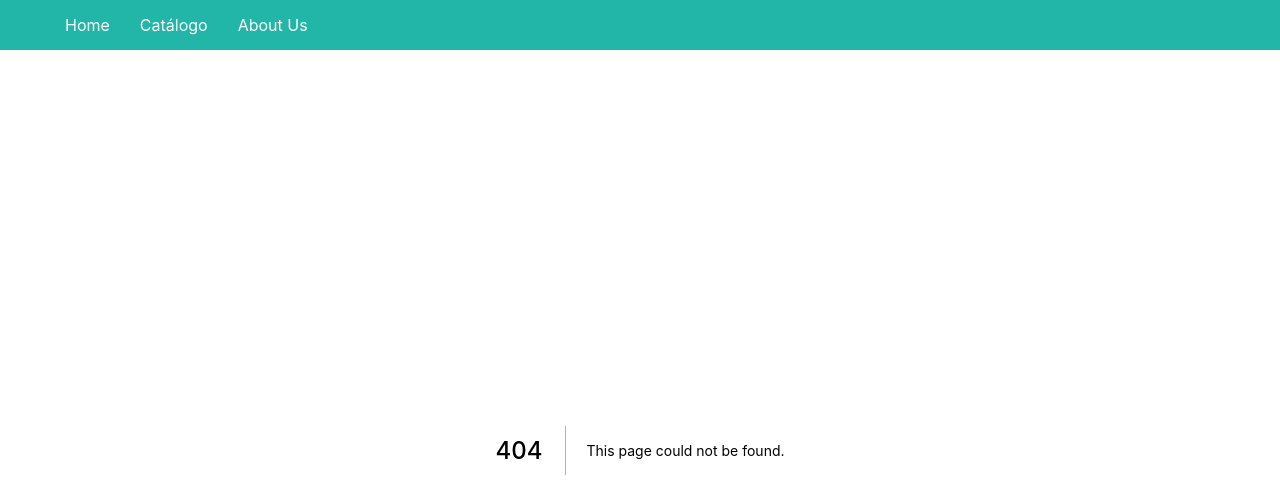
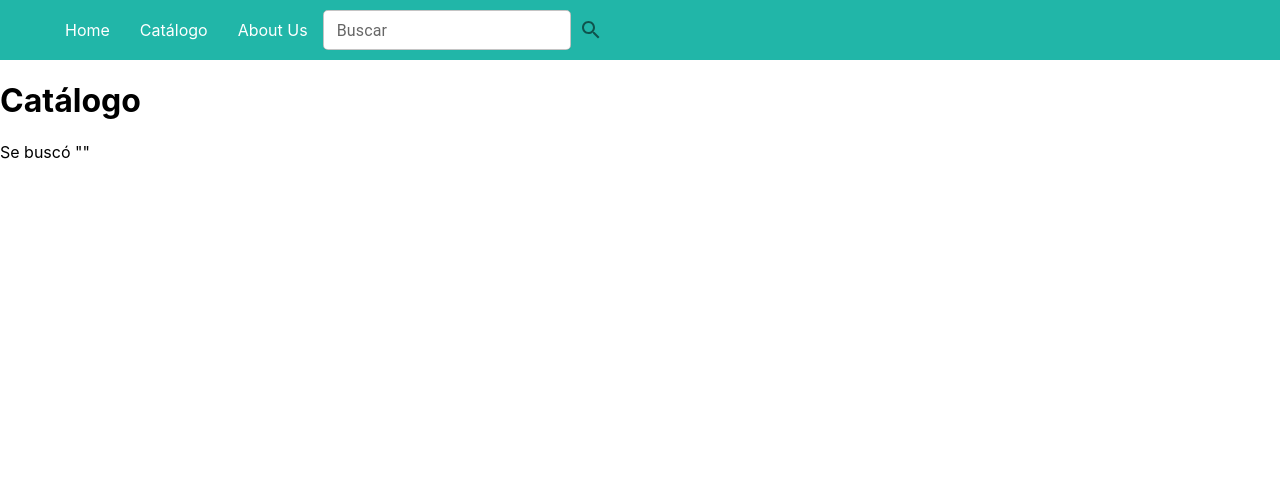
Before and after one commit to Grupohuno/frontend-huno, a Next.js app: page /catalog in a window 1280 px wide. Before the commit this address had no page. Shown: the top 498 px of the page. Built offline with nearby package versions, Linux system fonts and the light colour scheme.

Commit message:
Added search bar & query capture from catalog :octopus:

```diff
--- a/components/navbar.js
+++ b/components/navbar.js
@@ -1,8 +1,37 @@
-import React from "react";
+import { React, useState } from "react";
 import navbarStyles from "../styles/Navbar.module.css";
 import Link from "next/link";
+import { IconButton, TextField } from "@mui/material";
+import { createStyles, makeStyles } from '@mui/styles';
+import SearchIcon from '@mui/icons-material/Search';
+import Router from 'next/router';
+
+
+const useStyles = makeStyles((theme) =>
+  createStyles({
+    searchField: {
+      backgroundColor: '#fff',
+      borderRadius: 5,
+    },
+  }),
+);
 
 const Navbar = () => {
+
+  const classes = useStyles();
+  const [query, setQuery] = useState('');
+
+  const handleQueryChange = (event) => {
+    setQuery(event.target.value);
+  }
+
+  const handleSearch = () => {
+    Router.push({
+      pathname: '/catalog',
+      query: { search: query },
+    })
+  }
+
   return (
     <nav className={navbarStyles.nav}>
       <ul>
@@ -10,10 +39,18 @@ const Navbar = () => {
           <Link href={"/"}>Home</Link>
         </li>
         <li>
-          <Link href={"/"}>Catálogo</Link>
+          <Link href={"/catalog"}>Catálogo</Link>
         </li>
         <li>
           <Link href={"/about"}>About Us</Link>
+        </li>
+        <li>
+          <TextField onChange={handleQueryChange} className={classes.searchField} label="Buscar" variant="outlined" size="small" />
+        </li>
+        <li>
+          <IconButton onClick={handleSearch} /* href={query ? `/catalog&search=${query}` : '/catalog'} */>
+            <SearchIcon />
+          </IconButton>
         </li>
       </ul>
     </nav>
--- a/package.json
+++ b/package.json
@@ -11,8 +11,10 @@
   "dependencies": {
     "@emotion/react": "^11.9.0",
     "@emotion/styled": "^11.8.1",
+    "@mui/icons-material": "^5.8.0",
     "@mui/material": "^5.7.0",
     "@mui/styled-engine-sc": "^5.7.0",
+    "@mui/styles": "^5.8.0",
     "axios": "^0.27.2",
     "next": "12.1.0",
     "react": "17.0.2",
--- /dev/null
+++ b/pages/catalog.js
@@ -0,0 +1,19 @@
+import React from "react";
+import Head from "next/head";
+import { useRouter } from 'next/router'
+
+
+const Catalog = () => {
+  const router = useRouter()
+  return (
+    <div>
+      <Head>
+        <title>Catálogo</title>
+      </Head>
+      <h1>Catálogo</h1>
+      <p>Se buscó "{router.query.search}"</p>
+    </div>
+  );
+};
+
+export default Catalog;
--- a/pages/index.js
+++ b/pages/index.js
@@ -32,7 +32,6 @@ export default function Home() {
         </div>
         <div className={styles.grid}>
           {products.map((product, i) => {
-            console.log(product);
             return (
               <div className={styles.card}>
                 <ProductCard key={i} props={product} />
--- a/styles/Navbar.module.css
+++ b/styles/Navbar.module.css
@@ -1,5 +1,5 @@
 .nav {
-    height: 50px;
+    height: 60px;
     padding: 10px;
     background: #21B6A8;
     color: #fff;
```
Also changed, not shown: 1 other file (tests, documents, lock files or other folders).
